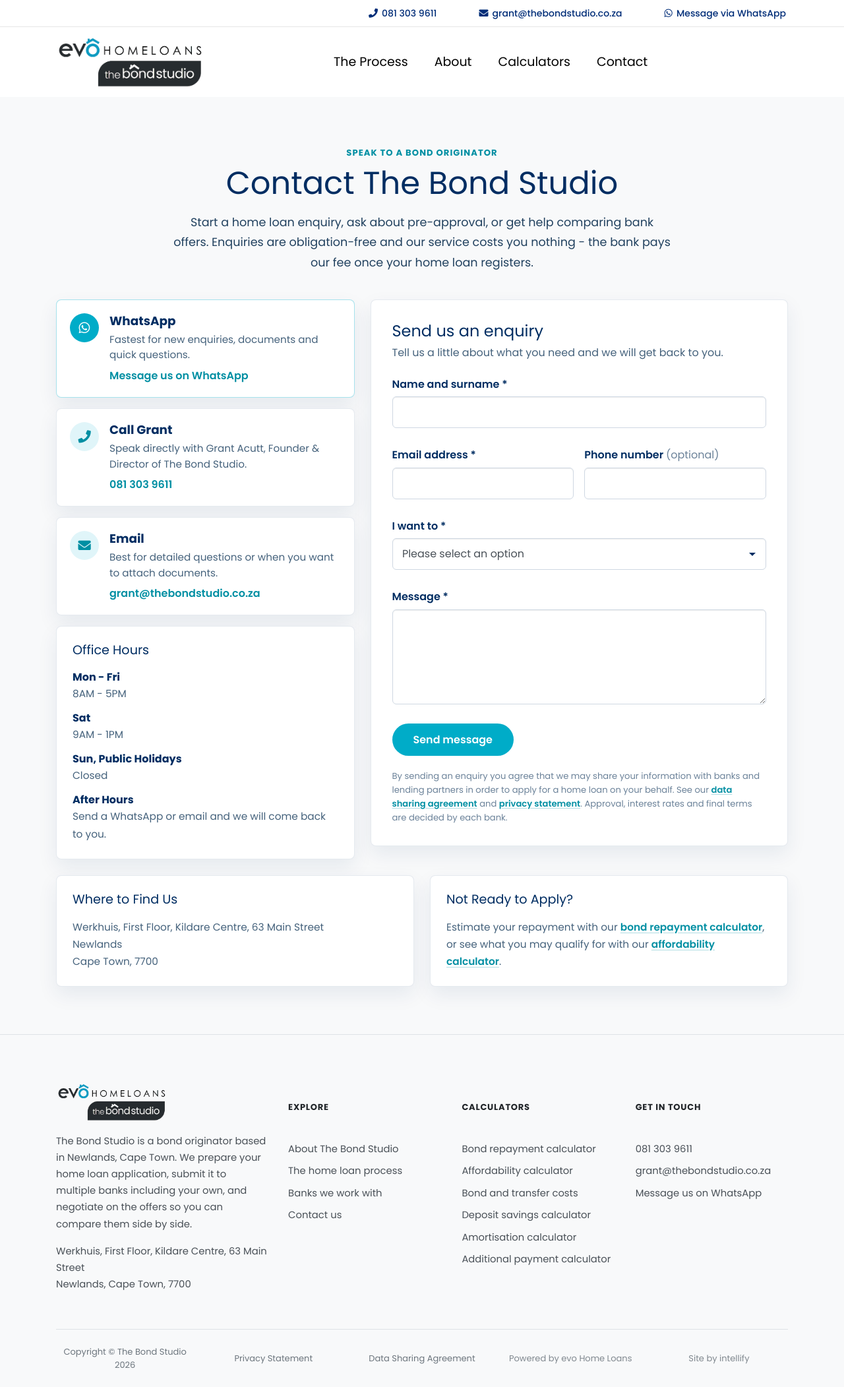
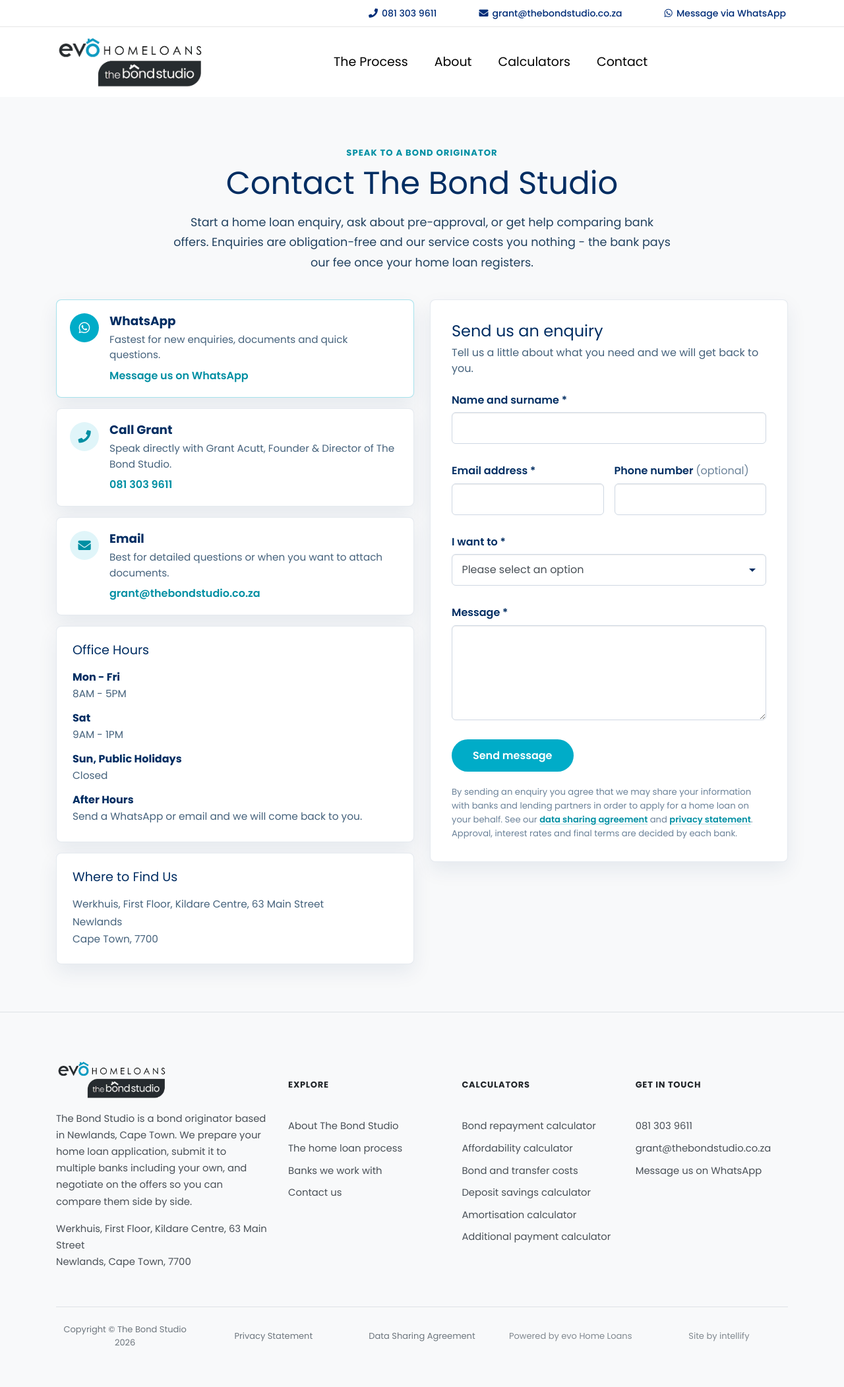
Before and after one commit to Intellify-Cloud/ev-thbost, a Jekyll site: the page built from contact.md, in a window 1280 px wide. Shown: the whole page at 66% size. Built offline with Jekyll 4.4.1, drawn with Linux system fonts in a browser that asks for light colours; after the commit the page ends 2069 px from its top, so only the background shows below that.

Commit message:
Split contact page 50/50 and move address into the contact column
Co-Authored-By: Claude Opus 5.5 (1M context) <noreply@anthropic.com>

```diff
--- a/_assets/layout/_contact.scss
+++ b/_assets/layout/_contact.scss
@@ -100,9 +100,8 @@ section#contact {
 // Two columns: direct contact cards | enquiry form card
 .contact-layout {
   display: grid;
-  grid-template-columns: minmax(0, 5fr) minmax(0, 7fr);
+  grid-template-columns: repeat(2, minmax(0, 1fr));
   gap: 1.5rem;
-  margin-bottom: 1.5rem;
   align-items: start;
 }
 
@@ -398,13 +397,6 @@ section#contact {
   font-size: 0.95rem;
 }
 
-// Office hours, address, calculators
-.contact-page__details {
-  display: grid;
-  grid-template-columns: repeat(2, minmax(0, 1fr));
-  gap: 1.5rem;
-}
-
 .contact-info-card {
   padding: 1.5rem;
 
@@ -445,10 +437,6 @@ section#contact {
   .contact-layout__form {
     order: -1;
   }
-
-  .contact-page__details {
-    grid-template-columns: 1fr;
-  }
 }
 
 @media (max-width: 575.98px) {
--- a/contact.md
+++ b/contact.md
@@ -68,14 +68,7 @@ background: gray
         </div>
       </dl>
     </article>
-    </section>
 
-    <div class="contact-layout__form">
-      {% include contact.html %}
-    </div>
-  </div>
-
-  <section class="contact-page__details" aria-label="Contact details">
     <article class="contact-info-card">
       <h2>Where to Find Us</h2>
       <address>
@@ -84,15 +77,10 @@ background: gray
         {{ site.address.city }}, {{ site.address.postcode }}
       </address>
     </article>
+    </section>
 
-    <article class="contact-info-card">
-      <h2>Not Ready to Apply?</h2>
-      <p>
-        Estimate your repayment with our
-        <a href="{{ '/bond-calculator/' | relative_url }}">bond repayment calculator</a>,
-        or see what you may qualify for with our
-        <a href="{{ '/affordability-calculator/' | relative_url }}">affordability calculator</a>.
-      </p>
-    </article>
-  </section>
+    <div class="contact-layout__form">
+      {% include contact.html %}
+    </div>
+  </div>
 </div>
```
Also changed, not shown: assets/bundle.css.
